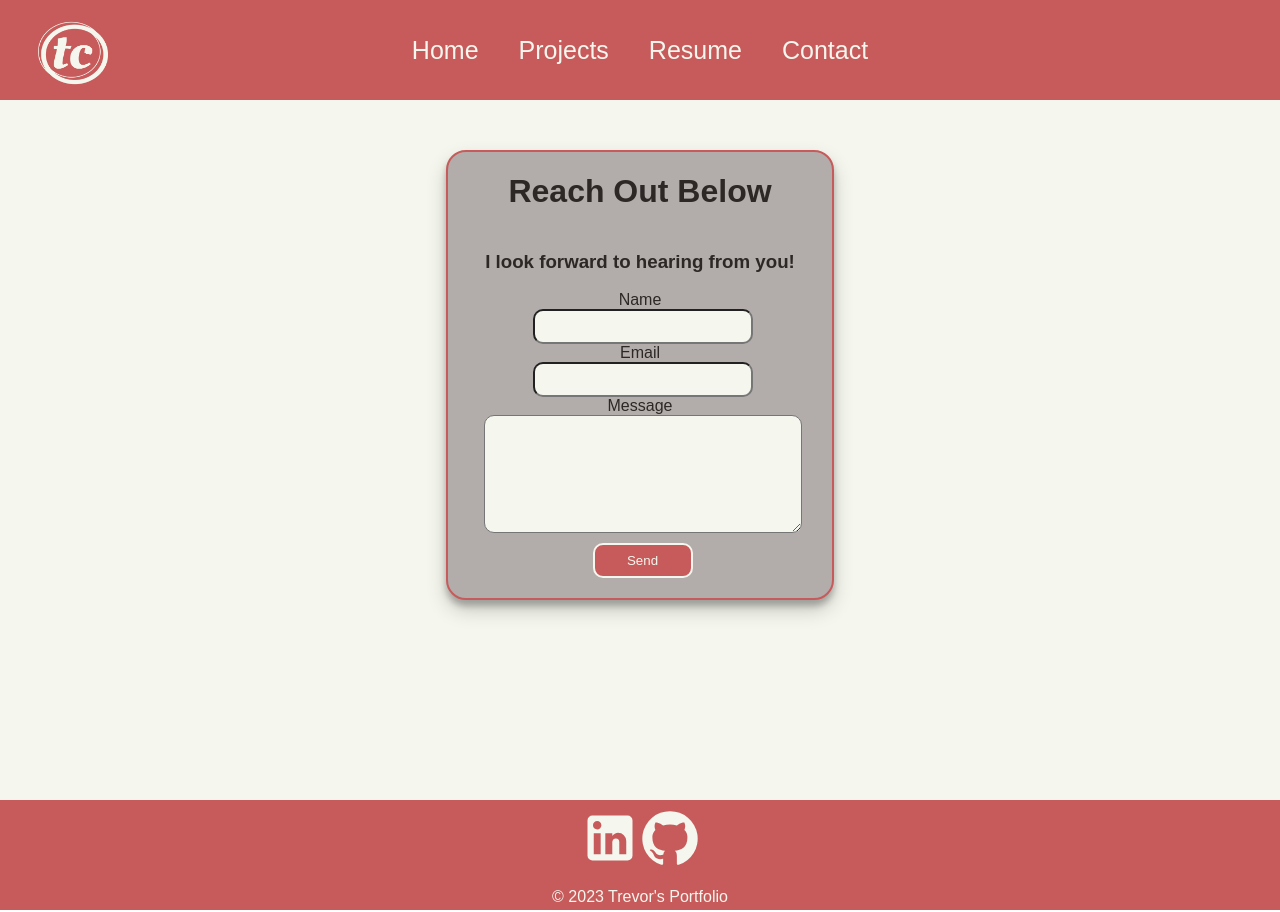
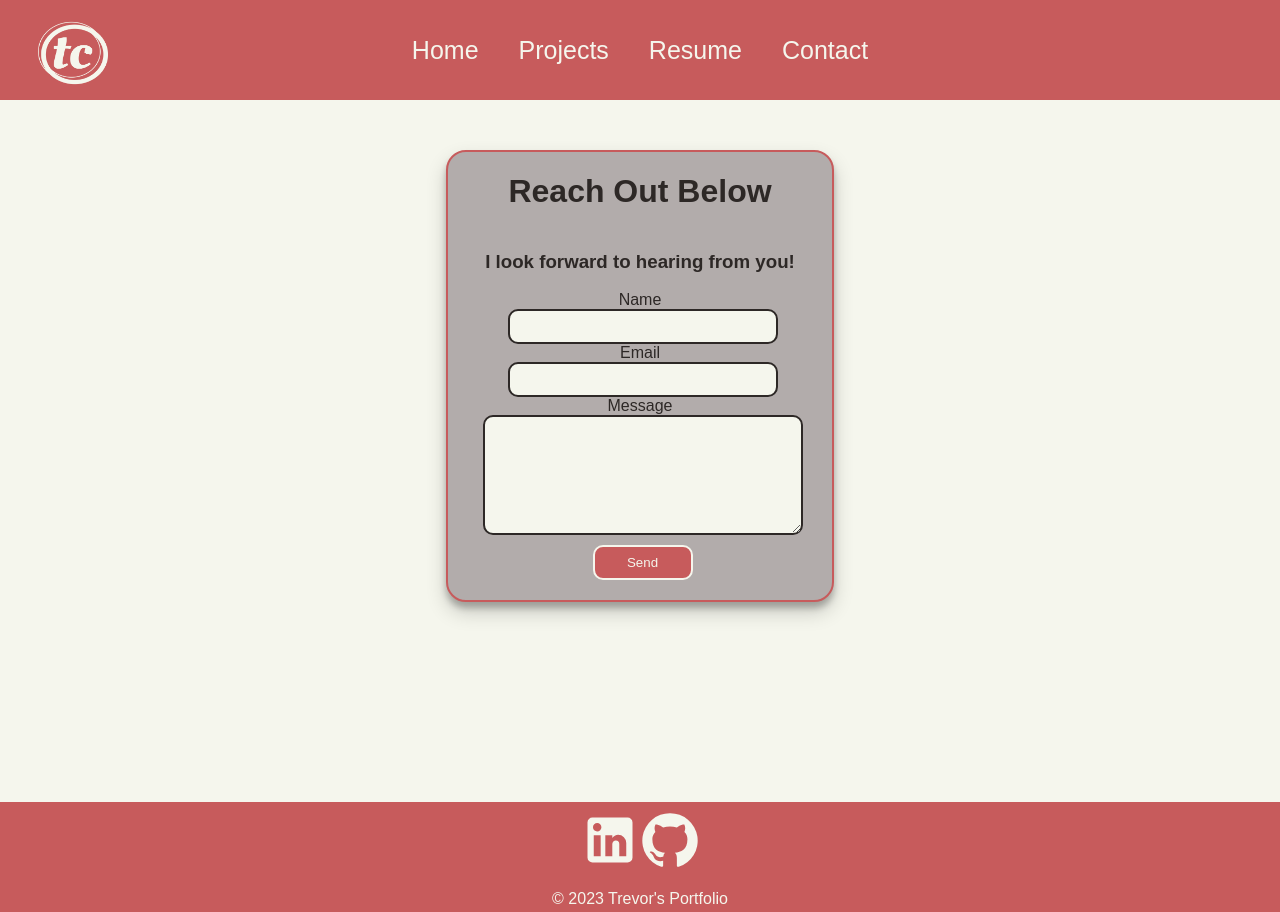
Before and after one commit to RareTC/portfolio, a React (Create React App) app: page /contact in a window 1280 px wide. Built offline with nearby package versions, Linux system fonts and the light colour scheme; the HTML template or start-up script is replaced by a standard one.

Commit message:
form styled

```diff
--- a/src/components/Contact/Contact.css
+++ b/src/components/Contact/Contact.css
@@ -19,9 +19,10 @@
 
 .contactForm input , textarea {
     background-color: #f5f6ed;
+    border: solid 2px #2d2826;
     border-radius: 10px;
     margin-left: 5px;
-    width: 200px;
+    width: 250px;
     padding: 8px;
 }
 
```
